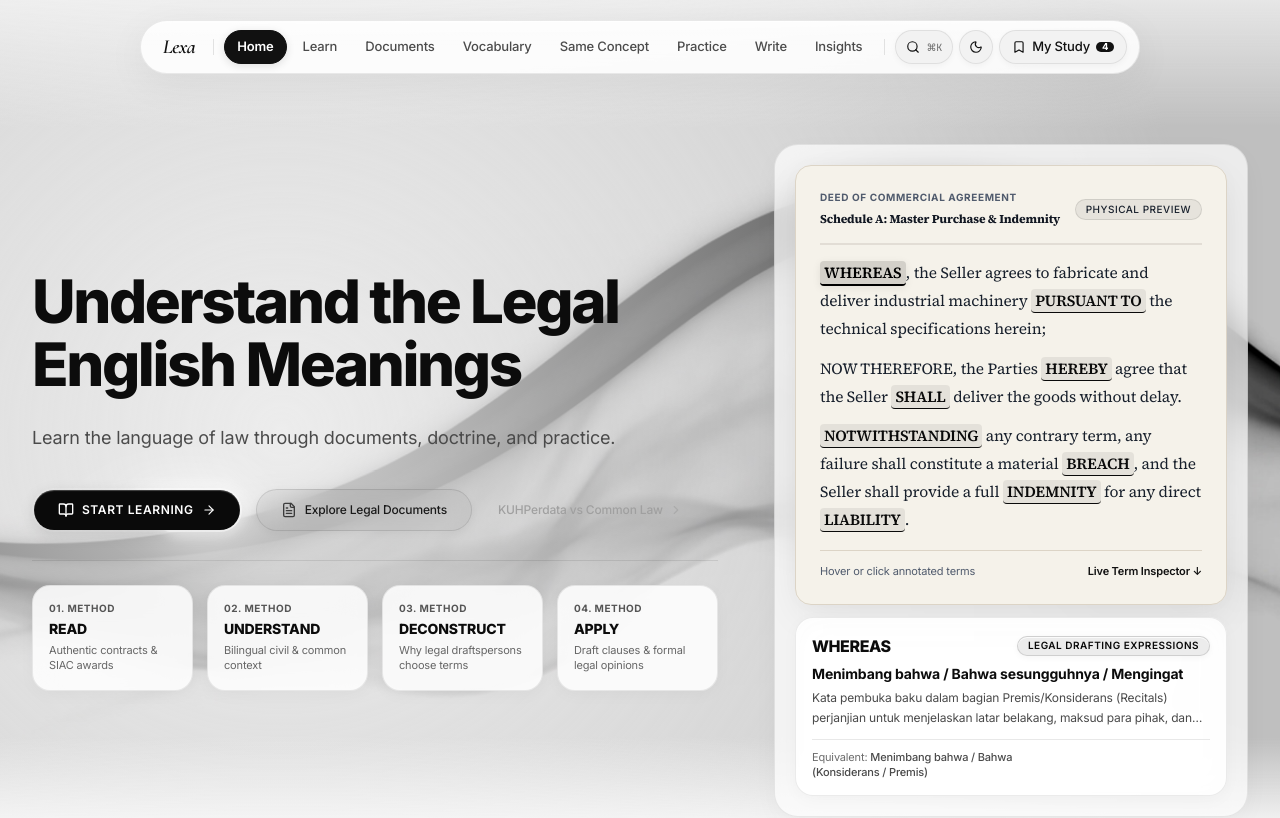
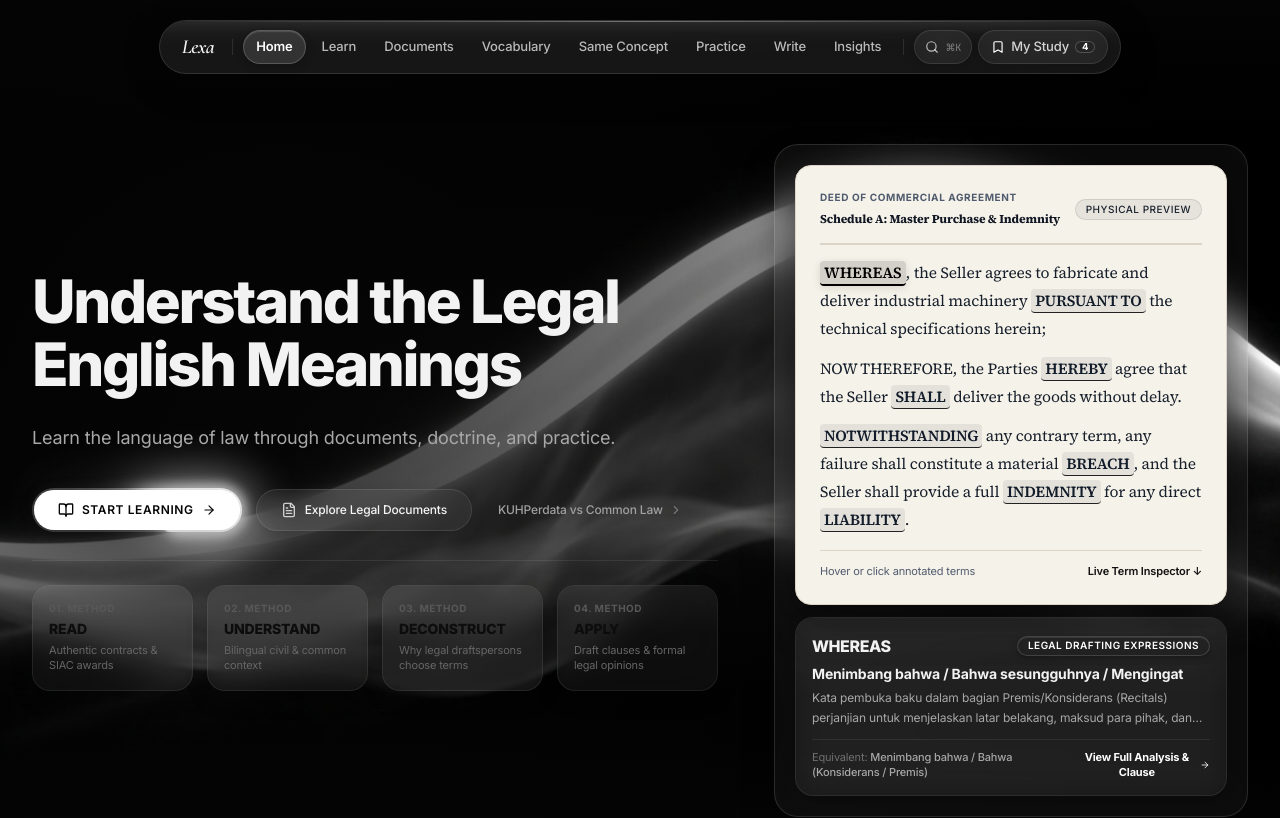
Before and after one commit to DimasHidayat24/LEGAL-ENGLISH, a React (Vite) app: page / in a window 1280 px wide. Shown: the top 818 px of the page. Built offline with nearby package versions, Linux system fonts and the light colour scheme.

Commit message:
feat: remove theme toggle functionality
Hardcode the application theme to dark mode and remove the UI controls for theme switching.

```diff
--- a/src/components/Navbar.tsx
+++ b/src/components/Navbar.tsx
@@ -4,8 +4,6 @@ import {
   Bookmark,
   Menu,
   X,
-  Sun,
-  Moon,
   Search,
   Home as HomeIcon,
   GraduationCap,
@@ -21,7 +19,6 @@ import {
 export const Navbar: React.FC = () => {
   const {
     theme,
-    toggleTheme,
     selectedTab,
     setSelectedTab,
     languageMode,
@@ -194,7 +191,7 @@ export const Navbar: React.FC = () => {
             aria-hidden="true"
           />
 
-          {/* 3. RIGHT-SIDE CONTROLS (Search Shortcut, Theme Toggle & My Study) */}
+          {/* 3. RIGHT-SIDE CONTROLS (Search Shortcut & My Study) */}
           <div className="relative z-10 flex items-center gap-1.5 shrink-0">
             {/* Search Shortcut Button */}
             <button
@@ -207,22 +204,6 @@ export const Navbar: React.FC = () => {
             >
               <Search className="w-3.5 h-3.5" />
               <span className="text-[10px] font-mono opacity-60 hidden xl:inline">⌘K</span>
-            </button>
-
-            {/* Theme Toggle Button */}
-            <button
-              onClick={toggleTheme}
-              aria-label={theme === 'dark' ? 'Switch to White mode (Light)' : 'Switch to Dark mode'}
-              title={theme === 'dark' ? 'Switch to White mode (Light)' : 'Switch to Dark mode'}
-              className={`liquid-ctrl-pill w-[34px] h-[34px] rounded-full flex items-center justify-center cursor-pointer transition-all duration-200 ${
-                theme === 'dark' ? 'text-white/70 hover:text-white/95' : 'text-black/70 hover:text-black/95'
-              }`}
-            >
-              {theme === 'dark' ? (
-                <Sun className="w-3.5 h-3.5 text-[#DCDCDC] transition-transform duration-300 hover:rotate-45" />
-              ) : (
-                <Moon className="w-3.5 h-3.5 text-[#111111] transition-transform duration-300 hover:-rotate-12" />
-              )}
             </button>
 
             {/* My Study Utility Button */}
@@ -321,23 +302,8 @@ export const Navbar: React.FC = () => {
             </span>
           </div>
 
-          {/* Right: Controls (Theme + My Study + Menu) */}
+          {/* Right: Controls (My Study + Menu) */}
           <div className="relative z-10 flex items-center gap-1 shrink-0">
-            {/* Theme Toggle */}
-            <button
-              onClick={toggleTheme}
-              aria-label="Toggle theme"
-              className={`liquid-ctrl-pill w-[30px] h-[30px] rounded-full flex items-center justify-center cursor-pointer transition-colors ${
-                theme === 'dark' ? 'text-[#A8A8A8]' : 'text-[#555555]'
-              }`}
-            >
-              {theme === 'dark' ? (
-                <Sun className="w-3.5 h-3.5 text-[#DCDCDC]" />
-              ) : (
-                <Moon className="w-3.5 h-3.5 text-[#111111]" />
-              )}
-            </button>
-
             {/* My Study Button */}
             <button
               onClick={() => handleNavSelect('mystudy')}
--- a/src/context/StudyContext.tsx
+++ b/src/context/StudyContext.tsx
@@ -70,15 +70,9 @@ const StudyContext = createContext<StudyContextType | undefined>(undefined);
 export const StudyProvider: React.FC<{ children: ReactNode }> = ({ children }) => {
   const [theme, setThemeState] = useState<ThemeMode>(() => {
     try {
-      const stored = localStorage.getItem(THEME_STORAGE_KEY);
-      if (stored === 'light' || stored === 'dark') {
-        return stored;
-      }
-      if (window.matchMedia && window.matchMedia('(prefers-color-scheme: light)').matches) {
-        return 'light';
-      }
+      localStorage.setItem(THEME_STORAGE_KEY, 'dark');
     } catch (e) {
-      console.warn('Failed to load theme preference:', e);
+      console.warn('Failed to set dark theme preference:', e);
     }
     return 'dark';
   });
```
